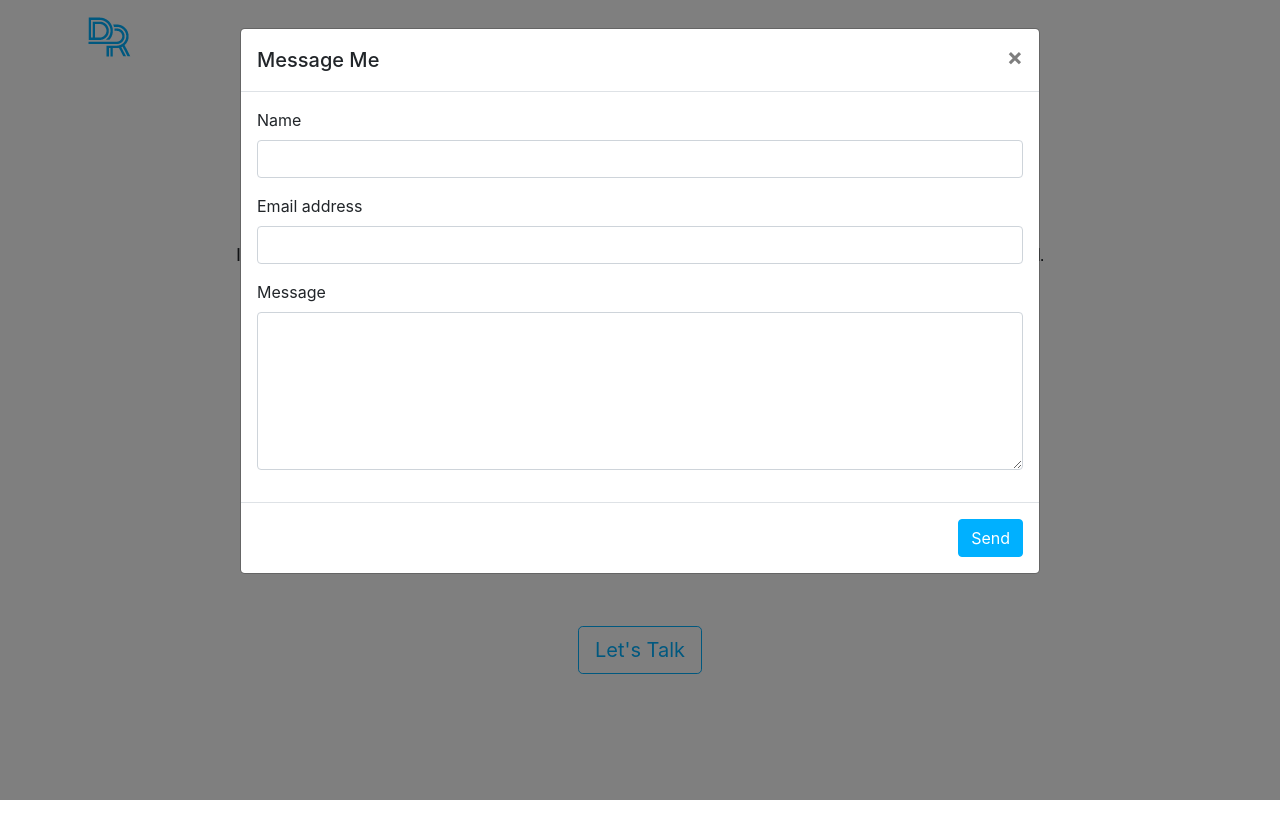
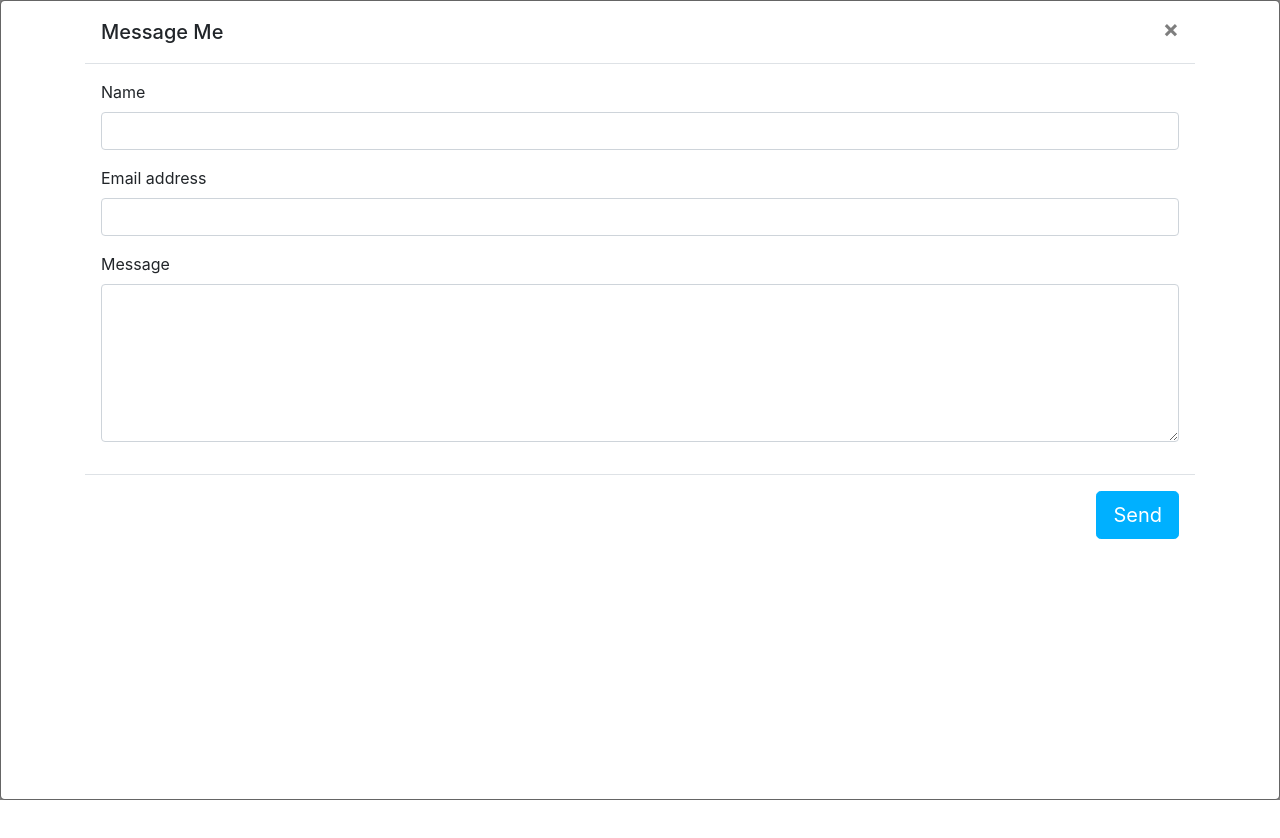
Before and after one commit to danielrobinson95/Portfolio-2.0, a plain HTML site: page index.html in a window 1280 px wide. Both pictures are taken after a click on the button "Let's Talk". Drawn offline with nearby package versions, Linux system fonts and the light colour scheme; a script that the page names is missing.

Commit message:
making modal full screen

```diff
--- a/index.html
+++ b/index.html
@@ -24,7 +24,7 @@
         </nav>
 
         <div class="container pt-5">
-            <div class="row pt-5">
+            <div class="row">
                 <div class="col-sm-12 text-center">
                     <h1><span id="intro-verb"></span><span id="intro">Full Stack Developer & Architect</span></h1>
                     <p class="pt-3">I have a strong passion for design, whether it be front-end or back-end, my goal is
@@ -48,14 +48,17 @@
 
     <div class="modal fade contact-modal" tabindex="-1" role="dialog" aria-labelledby="myLargeModalLabel"
         aria-hidden="true">
-        <div class="modal-dialog modal-lg">
+        <div class="modal-dialog modal-lg modal-full">
             <div class="modal-content">
+                    <div class="container">
                         <div class="modal-header">
                             <h5 class="modal-title">Message Me</h5>
                             <button type="button" class="close" data-dismiss="modal" aria-label="Close">
                                 <span aria-hidden="true">&times;</span>
                             </button>
                         </div>
+                    </div>
+                    <div class="container">
                         <form id="contact-form">
                             <div class="modal-body">
                                 <div class="form-group">
@@ -68,17 +71,20 @@
                                 </div>
                                 <div class="form-group">
                                     <label for="form-message">Message</label>
-                            <textarea class="form-control" id="form-message" rows="6" name="message"></textarea></textarea>
+                                    <textarea class="form-control" id="form-message" rows="6"
+                                        name="message"></textarea></textarea>
                                 </div>
                             </div>
                             <div class="modal-footer">
-                        <button type="submit" id="form-submit-btn" class="btn btn-primary">Send</button>
+                                <button type="submit" id="form-submit-btn" class="btn btn-primary btn-lg">Send</button>
                             </div>
                         </form>
-
                     </div>
             </div>
         </div>
+    </div>
+
+
 
 
 
--- a/style/site.css
+++ b/style/site.css
@@ -74,3 +74,12 @@ body {
         white-space: pre;
       }
   }
+
+.modal-full {
+    min-width: 100%;
+    margin: 0;
+}
+
+.modal-full .modal-content {
+    min-height: 100vh;
+}
```
Lines whose indentation alone changed are shown as unchanged.
